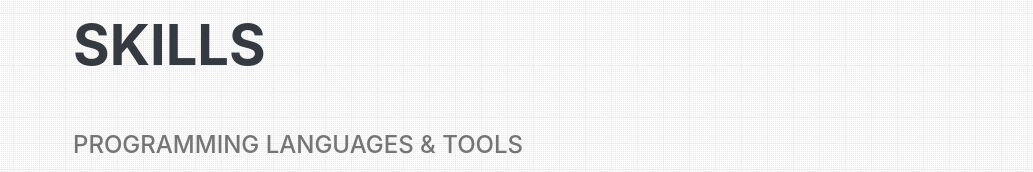
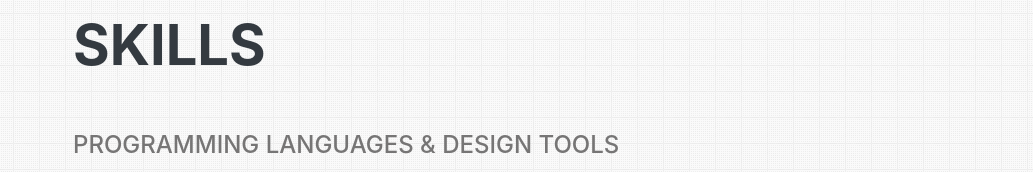
Before and after one commit to Adam28P/adam28p.github.io, a plain HTML site: page index.html in a window 1280 px wide. Shown: the part 7527-7699 px from the top of the page, without its empty margins (247-1280 px from the left). Drawn offline with Linux system fonts and the light colour scheme; a web font is replaced by a local one.

Commit message:
Fixed title

```diff
--- a/index.html
+++ b/index.html
@@ -430,7 +430,7 @@
       <div class="my-auto">
         <h2 class="mb-5">Skills</h2>
 
-        <div class="subheading mb-3">Programming Languages &amp; Tools</div>
+        <div class="subheading mb-3">Programming Languages &amp; Design Tools</div>
         <ul class="list-inline dev-icons">
           <li class="list-inline-item">
             <i class="fab fab-tools fa-html5"></i>
```
